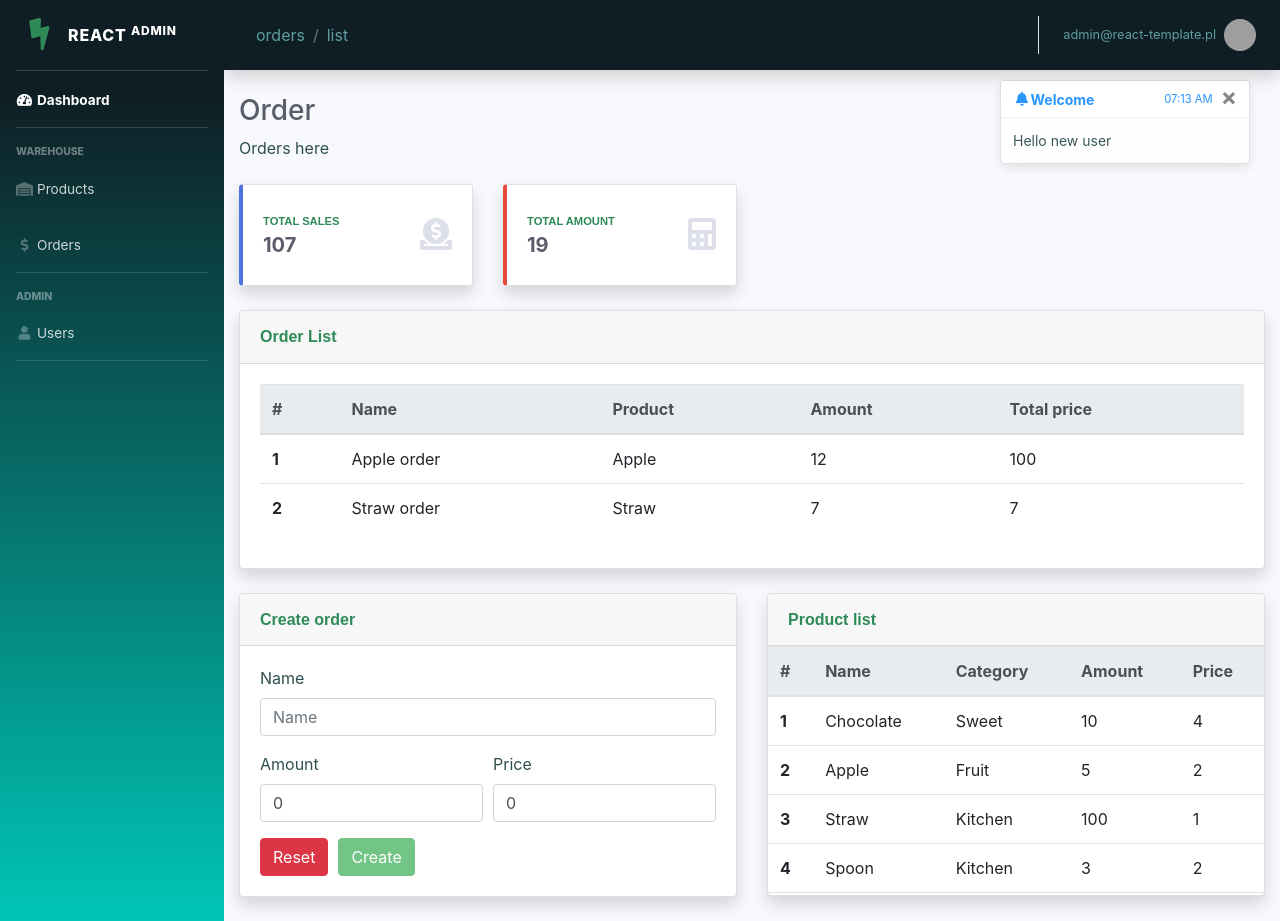
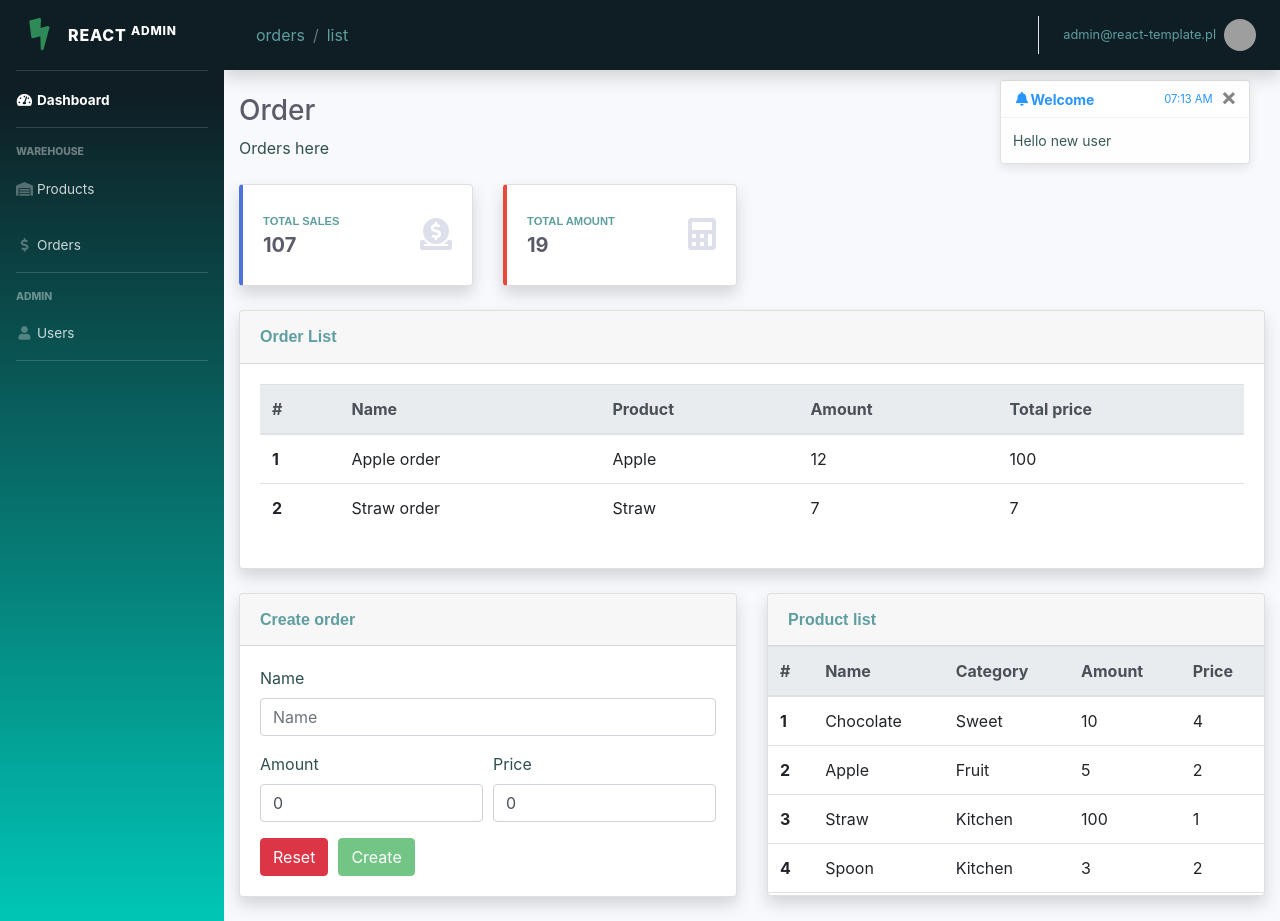
Before and after one commit to delprzemo/react-admin-template, a React (Create React App) app: page /orders in a window 1280 px wide. Built offline with nearby package versions, Linux system fonts and the light colour scheme; grey boxes are pictures that could not be loaded.

Commit message:
Add missing login file

```diff
--- a/src/App.css
+++ b/src/App.css
@@ -87,7 +87,7 @@ li a {
 }
 
 .text-green {
-    color: seagreen !important;
+    color: cadetblue !important;
     font-family: sans-serif !important;
 }
 
--- a/src/components/account/Login.tsx
+++ b/src/components/account/Login.tsx
@@ -1,4 +1,3 @@
-
 import React, { useState, FormEvent, Dispatch } from "react";
 import { OnChangeModel } from "../../common/models/Form.types";
 import { useDispatch } from "react-redux";
```
